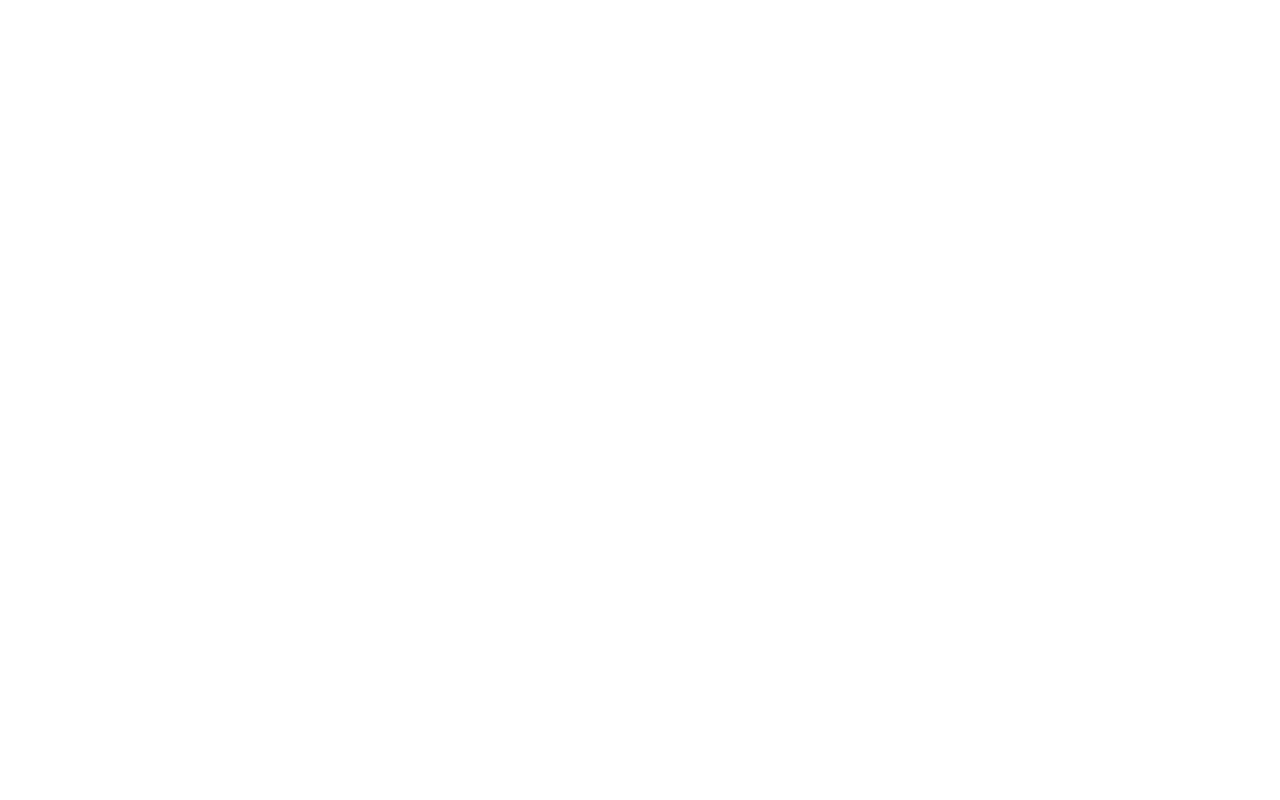
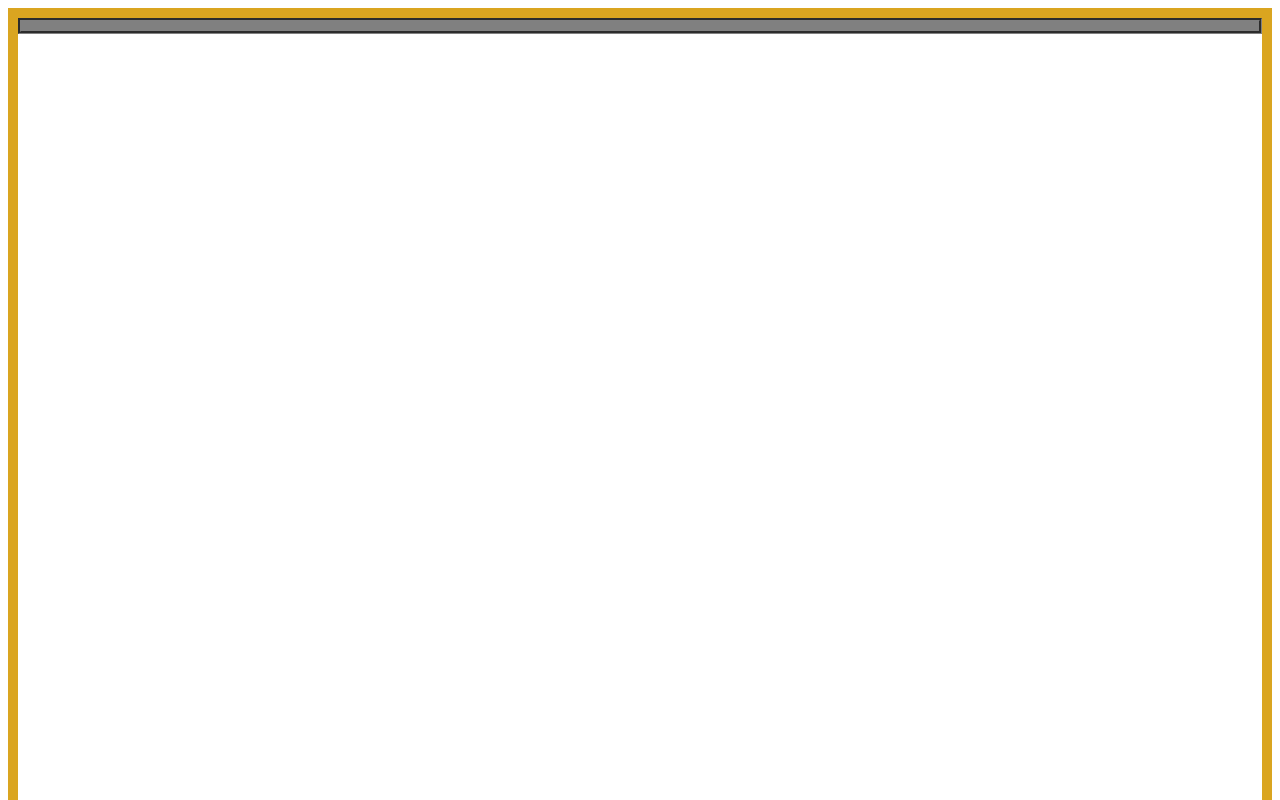
Before and after one commit to TIBlock/flexbox-layout-exercises, a plain HTML site: page Piet Mondrian Painting/mondrian.html in a window 1280 px wide. Shown: the top 800 px of the page. Drawn offline with Linux system fonts and the light colour scheme.

Commit message:
began putting together the first of my sections. I am most likely going to need to nest a good deal more. I think I am going to add bit by bit to get a better handle on the layout. also i think im going to go ahead and try to lay out my larger blocks as well so i can see the elements moving inside each section as i tweak it.

```diff
--- a/Piet Mondrian Painting/mondrian.html
+++ b/Piet Mondrian Painting/mondrian.html
@@ -4,11 +4,12 @@
     <meta charset="UTF-8">
     <meta name="viewport" content="width=device-width, initial-scale=1.0">
     <meta http-equiv="X-UA-Compatible" content="ie=edge">
+    <link rel="stylesheet" href="style.css">
     <title>Mondrian</title>
 </head>
 <div class="frame">
-    <div class="block1">
-        <!-- <div class="section1"></div>
+    <!-- <div class="block1">
+        <div class="section1"></div>
         <div class="section2"></div>
         <div class="section3"></div>
         <div class="section4"></div>
@@ -27,10 +28,10 @@
     This should help me make sure I know how much I need
     to nest the larger blocks -->
     <div class="block2">
-        <div class="section1"></div>
-        <div class="section2"></div>
-        <div class="section3"></div>
-        <div class="section4"></div>
+        <div class="section 1"></div>
+        <div class="section 2"></div>
+        <div class="section 3"></div>
+        <div class="section 4"></div>
     </div>
     <!-- <div class="block3">
         <div></div>
--- a/Piet Mondrian Painting/style.css
+++ b/Piet Mondrian Painting/style.css
@@ -0,0 +1,19 @@
+.frame {
+    /* display:flex; */
+    border: 10px solid goldenrod;
+    height: 100vw;
+    /* width: 100vw; */
+}
+
+.block2 {
+    display: flex;
+    border-style: groove;
+    border-color: gray;
+}
+
+.block2 .section{
+    background: yellow;
+    border: 5px solid gray;
+    flex: 1;
+    height: 25%
+}
```
